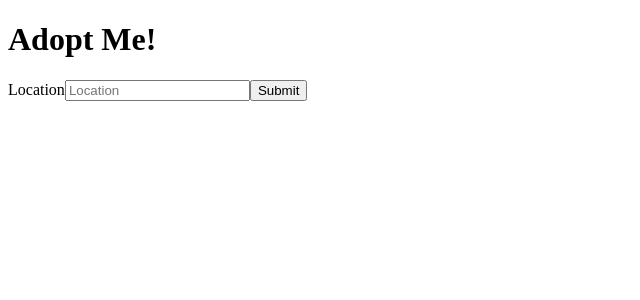
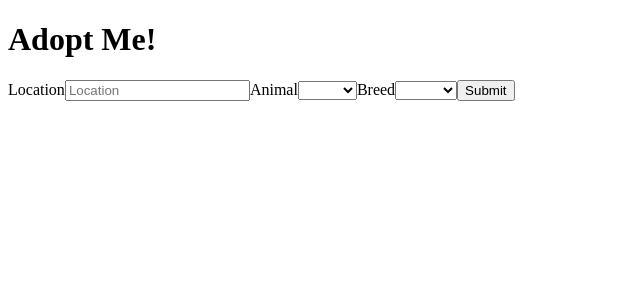
Before and after one commit to Odzen/adopt-me, a React (Vite) app: page / in a window 1280 px wide. Shown: the top 300 px of the page, without its empty margins (0-640 px from the left). Built offline with nearby package versions, Linux system fonts and the light colour scheme.

Commit message:
Mapping data to a component

```diff
--- a/package.json
+++ b/package.json
@@ -26,6 +26,7 @@
     "eslint-plugin-import": "^2.25.4",
     "eslint-plugin-jsx-a11y": "^6.5.1",
     "eslint-plugin-react": "^7.28.0",
+    "eslint-plugin-react-hooks": "^4.6.0",
     "parcel": "^2.7.0",
     "prettier": "^2.7.1",
     "process": "^0.11.10"
--- a/src/SearchParams.js
+++ b/src/SearchParams.js
@@ -1,8 +1,13 @@
 import { useState } from "react";
+
+const ANIMALS = ["bird", "cat", "dog", "rabbit", "reptile"];
 
 const SearchParams = () => {
   const [location, setLocation] = useState("");
-  //   const [animal, setAnimal] = useState("");
+  const [animal, setAnimal] = useState("");
+  const [breed, setBreed] = useState("");
+  const breeds = ["poodl", "bichon"];
+
   return (
     <div className="search-params">
       <form>
@@ -15,6 +20,48 @@
             onChange={(e) => setLocation(e.target.value)}
           ></input>
         </label>
+        <label htmlFor="animal">
+          Animal
+          <select
+            id="animal"
+            value={animal}
+            onChange={(e) => {
+              setAnimal(e.target.value);
+              setBreed("");
+            }}
+            onBlur={(e) => {
+              setAnimal(e.target.value);
+              setBreed("");
+            }}
+          >
+            <option />
+            {ANIMALS.map((animal) => (
+              <option key={animal} value={animal}>
+                {animal}
+              </option>
+            ))}
+          </select>
+        </label>
+        <label htmlFor="breed">
+          Breed
+          <select
+            id="breed"
+            value={breed}
+            onChange={(e) => {
+              setBreed(e.target.value);
+            }}
+            onBlur={(e) => {
+              setBreed(e.target.value);
+            }}
+          >
+            <option />
+            {breeds.map((eachBreed) => (
+              <option key={eachBreed} value={eachBreed}>
+                {eachBreed}
+              </option>
+            ))}
+          </select>
+        </label>
         <button>Submit</button>
       </form>
     </div>
```
Also changed, not shown: .eslintrc.json, 1 other file (tests, documents, lock files or other folders).
